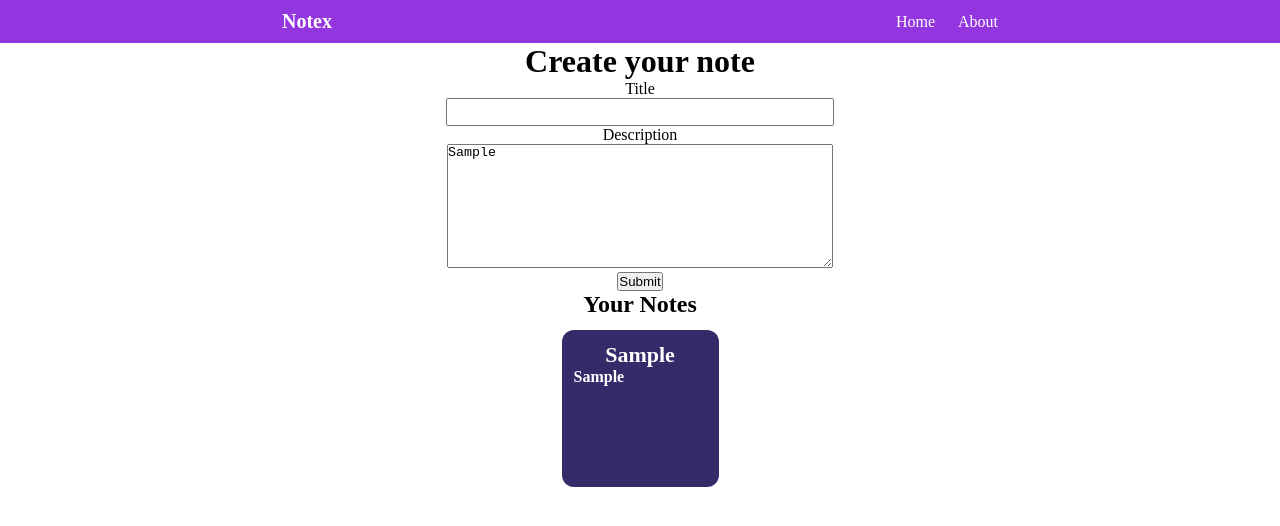
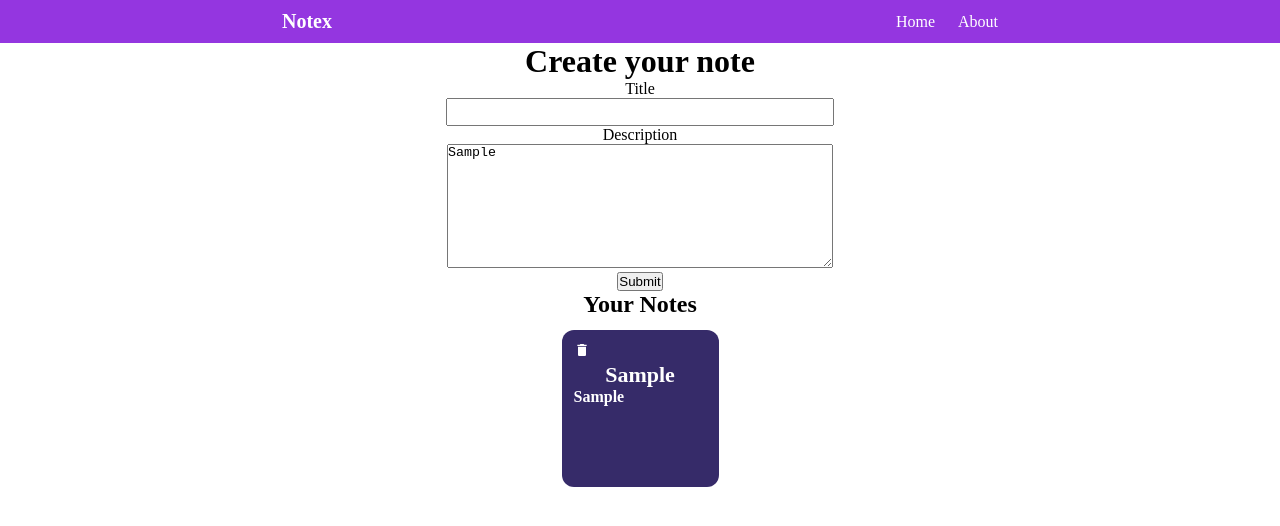
Before and after one commit to DRPatel75/simple-notes, a React (Vite) app: page / in a window 1280 px wide. Both pictures are taken after typing "Sample", "Sample" into the empty fields and a click on the button "Submit". Shown: the top 526 px of the page. Built offline with nearby package versions, Linux system fonts and the light colour scheme.

Commit message:
added delete icon

```diff
--- a/components/Card.jsx
+++ b/components/Card.jsx
@@ -1,8 +1,12 @@
 import React from 'react'
+import { MdDelete } from "react-icons/md";
 
 const Card = ({title, desc}) => {
   return (
     <div className='card'>
+      <div className="del">
+        <MdDelete />
+      </div>
         <div className="title">{title}</div>
         <div className="desc">{desc}</div>
     </div>
--- a/package.json
+++ b/package.json
@@ -11,7 +11,8 @@
   },
   "dependencies": {
     "react": "^19.2.6",
-    "react-dom": "^19.2.6"
+    "react-dom": "^19.2.6",
+    "react-icons": "^5.6.0"
   },
   "devDependencies": {
     "@eslint/js": "^10.0.1",
```
Also changed, not shown: 1 other file (tests, documents, lock files or other folders).
